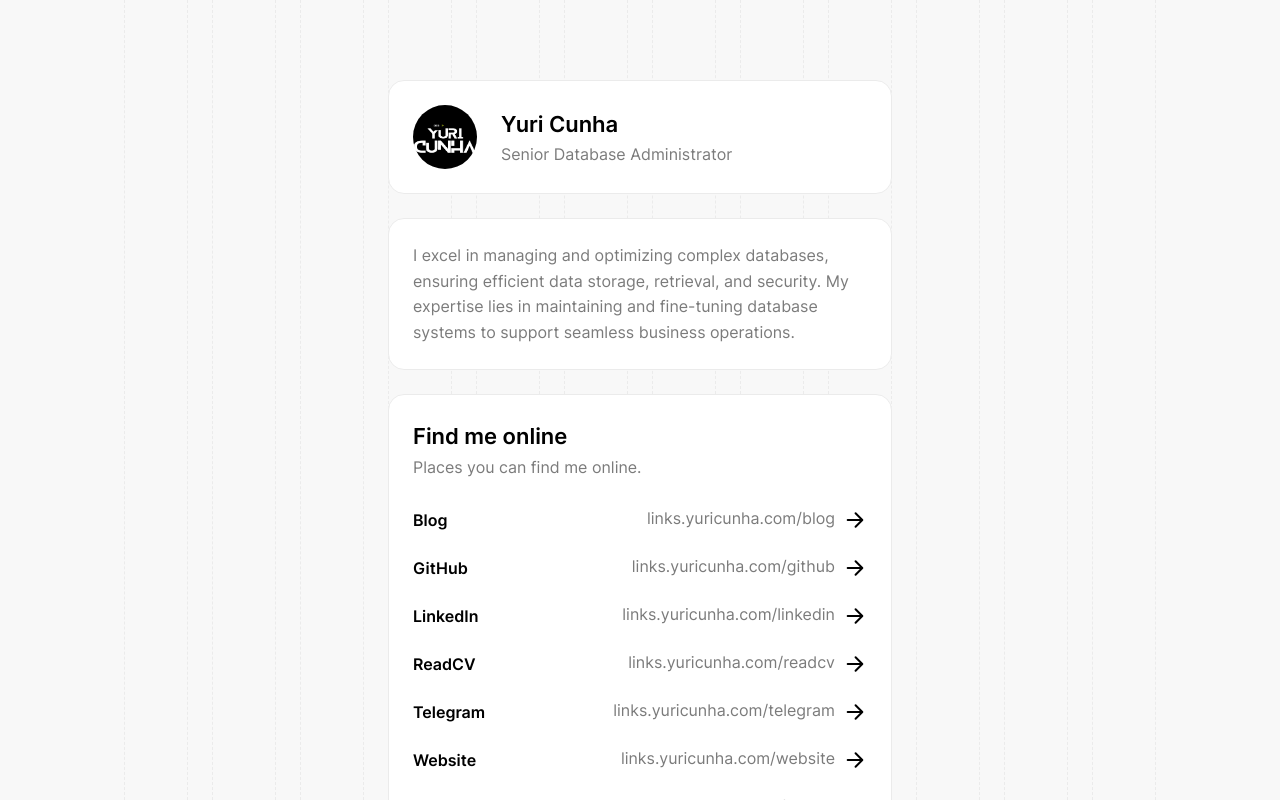
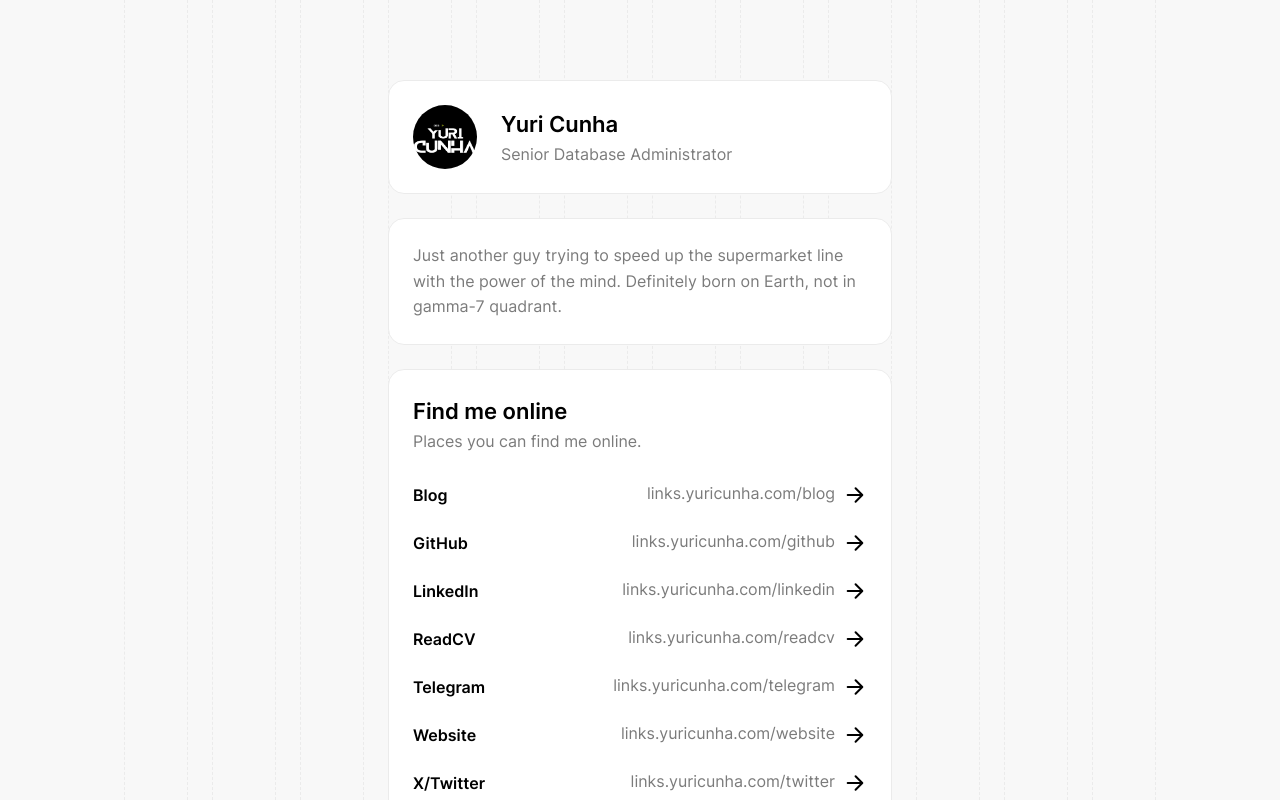
Before and after one commit to isyuricunha/links, a Next.js app: page / in a window 1280 px wide. Shown: the top 800 px of the page. Built offline with nearby package versions, Linux system fonts and the light colour scheme.

Commit message:
change more about

```diff
--- a/src/pages/404.js
+++ b/src/pages/404.js
@@ -57,10 +57,8 @@ const Index = () => (
       </div>
       <div className="card shadow card-quote">
         <p className="body-md">
-          I excel in managing and optimizing complex databases, ensuring
-          efficient data storage, retrieval, and security. My expertise lies in
-          maintaining and fine-tuning database systems to support seamless
-          business operations.
+          Just another guy trying to speed up the supermarket line with the
+          power of the mind. Definitely born on Earth, not in gamma-7 quadrant.
         </p>
       </div>
       <div className="card shadow card-find-me-online">
--- a/src/pages/_app.js
+++ b/src/pages/_app.js
@@ -8,7 +8,8 @@ import "@/styles/globals.scss";
 export default function MyApp({ Component, pageProps }) {
   const meta = {
     title: "Yuri Cunha | @isyuricunha - Senior Database Administrator",
-    description: "Yes?",
+    description:
+      "Just another guy trying to speed up the supermarket line with the power of the mind. Definitely born on Earth, not in gamma-7 quadrant.",
     image: "https://yuricunha.com/static/images/tech.png",
   };
 
--- a/src/pages/index.js
+++ b/src/pages/index.js
@@ -57,10 +57,8 @@ const Index = () => (
       </div>
       <div className="card shadow card-quote">
         <p className="body-md">
-          I excel in managing and optimizing complex databases, ensuring
-          efficient data storage, retrieval, and security. My expertise lies in
-          maintaining and fine-tuning database systems to support seamless
-          business operations.
+          Just another guy trying to speed up the supermarket line with the
+          power of the mind. Definitely born on Earth, not in gamma-7 quadrant.
         </p>
       </div>
       <div className="card shadow card-find-me-online">
```
